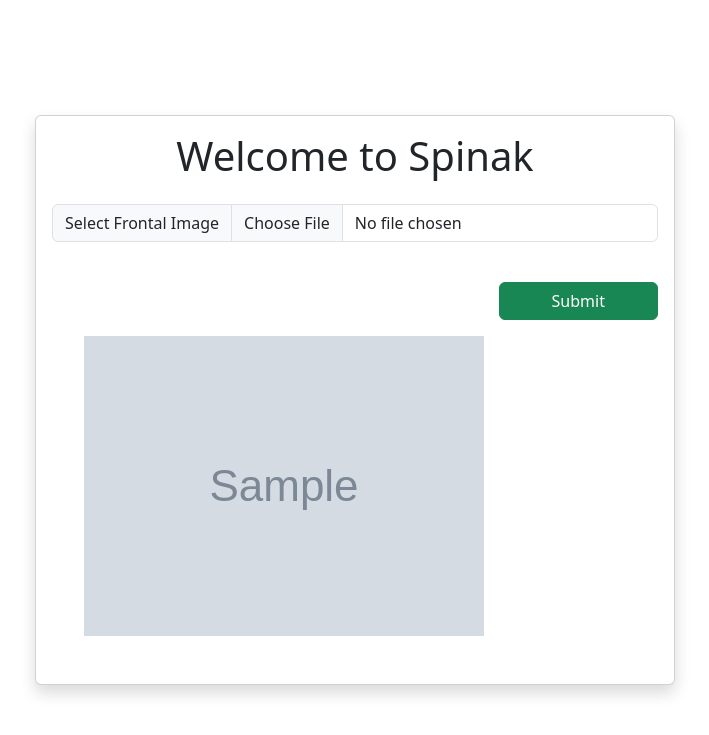
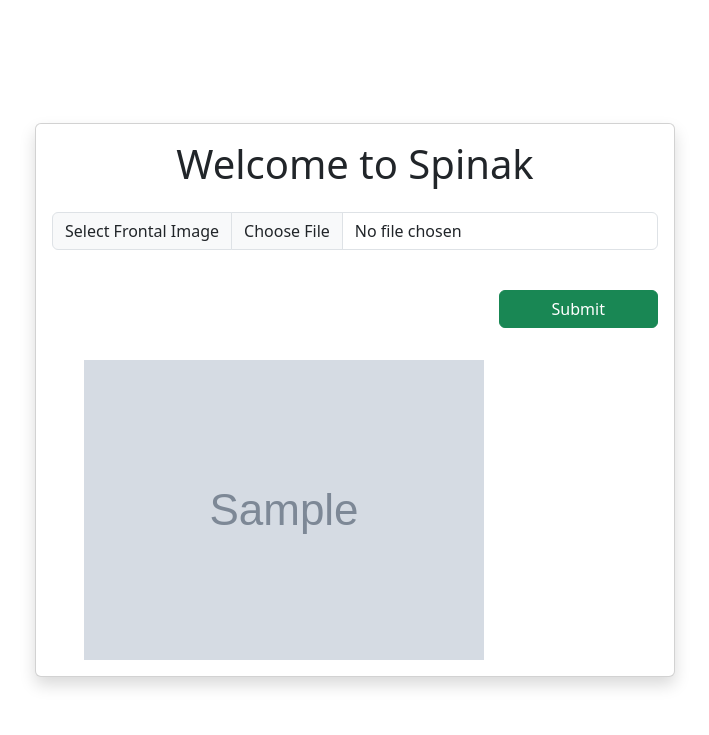
Before and after one commit to Tanushree227/flaskPractice, a Flask app: template uploadImageProject/templates/image_render.html in a window 1280 px wide. Shown: the top 735 px of the page, without its empty margins (285-994 px from the left). Run offline with Flask 3, Linux system fonts and the light colour scheme; the template is opened without the code that fills it: most values are stand-ins (such as "Sample title", 1, 10 or a date in 2020); grey boxes marked "Sample" are stand-in pictures.

Commit message:
added margin

```diff
--- a/uploadImageProject/templates/image_render.html
+++ b/uploadImageProject/templates/image_render.html
@@ -40,7 +40,7 @@
             </button>
           </div>
           {% if img %}
-          <img class="ms-5 mb-5" src="{{img}}" />
+          <img class="ms-5 my-3" src="{{img}}" />
           {% else %}
           <p class="mb-3 text-center text-danger fs-5">Something went wrong...</p>
           {% endif %}
```
